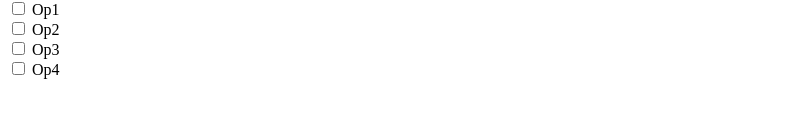
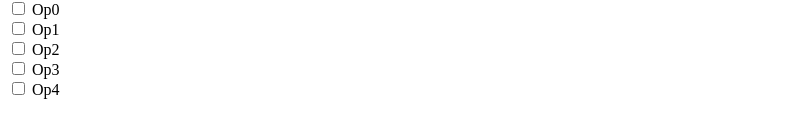
Before and after one commit to montoyaguzman/angular4-curso, an Angular app: page /app-formulario in a window 1280 px wide. Shown: the part 215-352 px from the top of the page, without its empty margins (0-807 px from the left). Built offline with nearby package versions, Linux system fonts and the light colour scheme.

Commit message:
Funcional con prueba de Render

```diff
--- a/src/app/components/formulario/formulario.component.html
+++ b/src/app/components/formulario/formulario.component.html
@@ -3,12 +3,14 @@
 
 <div>
 
-  <input type="checkbox" name="op1" (click)="validar()"> Op1
+  <input type="checkbox" name="op0" #op1 (click)="validar()"> Op0
   <br>
-  <input type="checkbox" name="op2" #myButton> Op2
+  <input type="checkbox" name="op1" #op1 (click)="validar()"> Op1
   <br>
-  <input type="checkbox" name="op3"> Op3
+  <input type="checkbox" name="op2" #op2> Op2
   <br>
-  <input type="checkbox" name="op4"> Op4
+  <input type="checkbox" name="op3" #op3> Op3
+  <br>
+  <input type="checkbox" name="op4" #op4> Op4
 
 </div>
--- a/src/app/components/formulario/formulario.component.ts
+++ b/src/app/components/formulario/formulario.component.ts
@@ -4,33 +4,41 @@ import { Component, Renderer2, ElementRef, ViewChild } from '@angular/core';
 @Component({  selector: 'app-formulario', templateUrl: './formulario.component.html' })
 
 export class FormularioComponent {
-  @ViewChild('myButton') myButton: ElementRef;
+  @ViewChild('op1') op1: ElementRef;
+  @ViewChild('op2') op2: ElementRef;
+  @ViewChild('op3') op3: ElementRef;
+  @ViewChild('op4') op4: ElementRef;
   public titulo_formulario = 'Formularios de Prueba';
   public roleVal: any;
   public check: boolean;
+  public bandera: boolean;
 
   constructor(private renderer: Renderer2) {
     this.roleVal = '';
     this.check = false;
+    this.bandera = false;
   }
 
-  disable() {
-    // this.myButton.nativeElement.setAttribute("disabled", "true"); //BAD PRACTICE
+  /*disable()
     this.renderer.setAttribute(this.myButton.nativeElement, 'disabled', 'true');
-  }
 
-  enable() {
-   // this.myButton.nativeElement.removeAttribute("disabled"); //BAD PRACTICE
-   this.renderer.removeAttribute(this.myButton.nativeElement, 'disabled');
-  }
+  enable()
+   this.renderer.removeAttribute(this.myButton.nativeElement, 'disabled');*/
 
   validar() {
-    if (this.check) {
-      this.disable();
+    if (!this.bandera) {
+      this.renderer.setAttribute(this.op2.nativeElement, 'checked', 'checked');
+      this.renderer.setAttribute(this.op3.nativeElement, 'disabled', 'true');
+      this.renderer.setAttribute(this.op4.nativeElement, 'disabled', 'true');
     }
-    if (!this.check) {
-      this.enable();
+    if (this.bandera) {
+      this.renderer.removeAttribute(this.op2.nativeElement, 'checked');
+      this.renderer.removeAttribute(this.op3.nativeElement, 'disabled');
+      this.renderer.removeAttribute(this.op4.nativeElement, 'disabled');
     }
+
+      this.bandera = !this.bandera;
+
   }
 
 }
```
